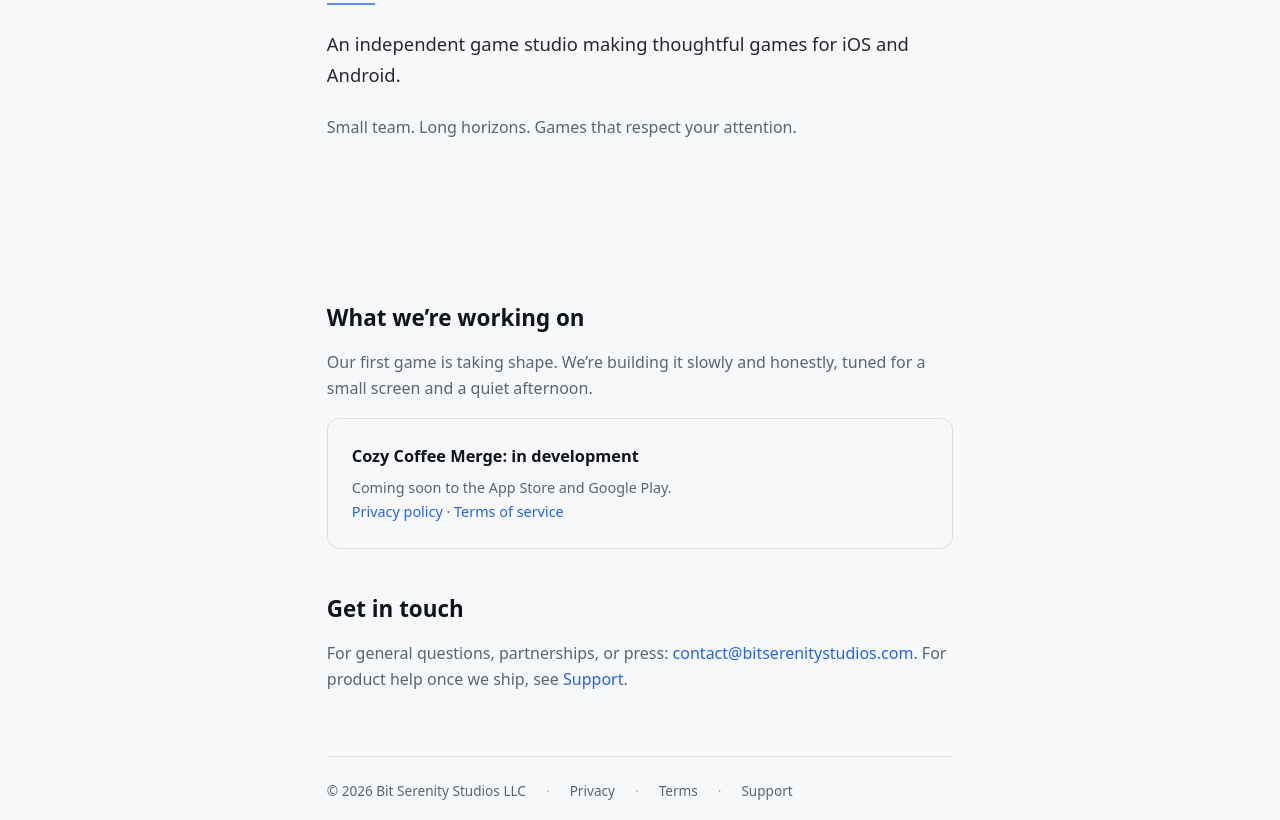
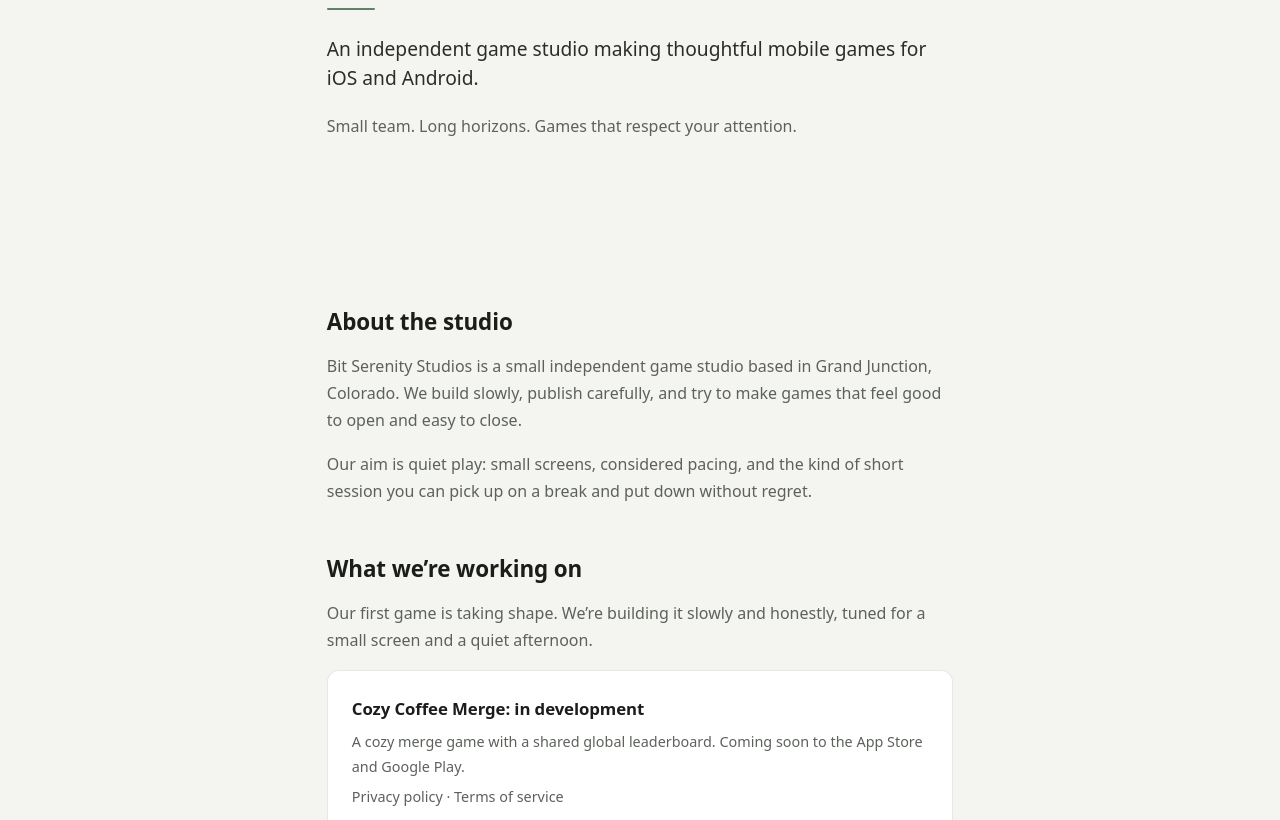
Before and after one commit to Bit-Serenity-Studios/BitSerenitySite, a plain HTML site: page index.html in a window 1280 px wide. Shown: the part 282-1102 px from the top of the page. Drawn offline with Linux system fonts and the light colour scheme.

Commit message:
Site polish: green/gray palette, expand landing, small social meta (#7)
Studio-side rebrand from the placeholder blue accent to a muted moss-
green (dark: #8fb299, light: #3e6349) on warm-gray neutrals. Both
themes now share a coherent design token set (bg / bg-elev / fg /
muted / accent / accent-strong / border / border-strong / tint), so
future components can compose without one-off colors.

Polish:
- New elevated tile background (--bg-elev) and hover border-color
  transition; tiles read as containers, not framed paragraphs.
- Focus-visible outline for keyboard nav (was implicit browser default).
- Selection color uses the accent.
- Softer link hover: color transition + underlined with 3px offset,
  rather than the default hard underline flash.
- Tightened type: h1 gets a slightly negative letter-spacing, larger
  clamp ceiling; h2/h3 gain weight; leading loosened for prose (1.7).
- Callout tint moved to a themed --tint variable so light mode gets
  a subtle green wash instead of the previous fixed rgba that only
  read well in dark mode.
- Footer aligns baselines (was implicit align-items:stretch).

Landing expansion (kept quiet, no walls of text):
- New "About the studio" section: two short prose paragraphs; names
  Grand Junction, Colorado and states the "quiet play" ethos.
- New "What's next" section: one line acknowledging more games are
  coming without promising anything specific.
- Tile note now includes a one-line genre hint ("A cozy merge game
  with a shared global leaderboard").
- Footer gains a location line ("Grand Junction, Colorado").

Social / SEO metadata:
- theme-color for iOS Safari address bar in both palettes.
- OpenGraph tags (title, description, url, type, site_name) plus
  a Twitter summary card, so shared links render as a proper card
  instead of a raw URL.
- Canonical link to the apex URL.

All existing class contracts (.nav, .callout, .effective, .site-footer,
.tile, .lede, .rule, .brand, .dot, .sep) are preserved so /privacy/,
/terms/, and /support/ still render correctly with no changes to those
pages.

Co-authored-by: Claude <noreply@anthropic.com>

```diff
--- a/index.html
+++ b/index.html
@@ -4,7 +4,16 @@
 <meta charset="utf-8">
 <meta name="viewport" content="width=device-width, initial-scale=1">
 <title>Bit Serenity Studios</title>
-<meta name="description" content="Bit Serenity Studios: independent game studio making thoughtful games for iOS and Android.">
+<meta name="description" content="Bit Serenity Studios: a small independent game studio in Colorado making thoughtful mobile games for iOS and Android.">
+<meta name="theme-color" content="#161818" media="(prefers-color-scheme: dark)">
+<meta name="theme-color" content="#f4f5f1" media="(prefers-color-scheme: light)">
+<meta property="og:title" content="Bit Serenity Studios">
+<meta property="og:description" content="A small independent game studio in Colorado making thoughtful mobile games for iOS and Android.">
+<meta property="og:url" content="https://bitserenitystudios.com/">
+<meta property="og:type" content="website">
+<meta property="og:site_name" content="Bit Serenity Studios">
+<meta name="twitter:card" content="summary">
+<link rel="canonical" href="https://bitserenitystudios.com/">
 <link rel="stylesheet" href="/styles.css">
 </head>
 <body>
@@ -20,9 +29,22 @@
     <div class="hero-inner">
       <h1>Bit Serenity<span class="dot">.</span></h1>
       <div class="rule"></div>
-      <p class="lede">An independent game studio making thoughtful games for iOS and Android.</p>
+      <p class="lede">An independent game studio making thoughtful mobile games for iOS and Android.</p>
       <p>Small team. Long horizons. Games that respect your attention.</p>
     </div>
+  </section>
+
+  <section aria-labelledby="about">
+    <h2 id="about">About the studio</h2>
+    <p>
+      Bit Serenity Studios is a small independent game studio based in Grand
+      Junction, Colorado. We build slowly, publish carefully, and try to make
+      games that feel good to open and easy to close.
+    </p>
+    <p>
+      Our aim is quiet play: small screens, considered pacing, and the kind of
+      short session you can pick up on a break and put down without regret.
+    </p>
   </section>
 
   <section aria-labelledby="working-on">
@@ -33,7 +55,7 @@
     </p>
     <div class="tile">
       <p class="tile-title">Cozy Coffee Merge: in development</p>
-      <p class="tile-note">Coming soon to the App Store and Google Play.</p>
+      <p class="tile-note">A cozy merge game with a shared global leaderboard. Coming soon to the App Store and Google Play.</p>
       <p class="tile-note">
         <a href="/games/cozy-coffee-merge/privacy/">Privacy policy</a>
         &middot;
@@ -42,17 +64,27 @@
     </div>
   </section>
 
+  <section aria-labelledby="whats-next">
+    <h2 id="whats-next">What&rsquo;s next</h2>
+    <p>
+      More small games are in the notebook. When one is ready to show, it will
+      appear here first.
+    </p>
+  </section>
+
   <section aria-labelledby="contact">
     <h2 id="contact">Get in touch</h2>
     <p>
       For general questions, partnerships, or press:
       <a href="mailto:contact@bitserenitystudios.com">contact@bitserenitystudios.com</a>.
-      For product help once we ship, see <a href="/support/">Support</a>.
+      For product help once we&rsquo;ve shipped, see <a href="/support/">Support</a>.
     </p>
   </section>
 
   <footer class="site-footer">
     <span>&copy; 2026 Bit Serenity Studios LLC</span>
+    <span class="sep">&middot;</span>
+    <span>Grand Junction, Colorado</span>
     <span class="sep">&middot;</span>
     <a href="/privacy/">Privacy</a>
     <span class="sep">&middot;</span>
--- a/styles.css
+++ b/styles.css
@@ -1,21 +1,30 @@
 :root {
-  --bg: #0b0d10;
-  --fg: #e8ecf1;
-  --muted: #8b95a3;
-  --accent: #6fb1ff;
-  --border: rgba(139, 149, 163, 0.22);
+  --bg: #161818;
+  --bg-elev: #1c1f1d;
+  --fg: #edeeea;
+  --muted: #8f938c;
+  --accent: #8fb299;
+  --accent-strong: #b1cdb8;
+  --border: rgba(160, 168, 158, 0.16);
+  --border-strong: rgba(160, 168, 158, 0.30);
+  --tint: rgba(143, 178, 153, 0.09);
 }
 @media (prefers-color-scheme: light) {
   :root {
-    --bg: #f7f8fa;
-    --fg: #101317;
-    --muted: #5b6472;
-    --accent: #2563eb;
-    --border: rgba(91, 100, 114, 0.18);
+    --bg: #f4f5f1;
+    --bg-elev: #ffffff;
+    --fg: #1a1d1a;
+    --muted: #5c625b;
+    --accent: #3e6349;
+    --accent-strong: #284a34;
+    --border: rgba(90, 98, 88, 0.14);
+    --border-strong: rgba(90, 98, 88, 0.26);
+    --tint: rgba(62, 99, 73, 0.06);
   }
 }
 
 * { box-sizing: border-box; }
+html { scroll-behavior: smooth; }
 html, body {
   margin: 0;
   padding: 0;
@@ -23,7 +32,10 @@ html, body {
   color: var(--fg);
   font-family: ui-sans-serif, system-ui, -apple-system, "Segoe UI", Roboto, sans-serif;
   -webkit-font-smoothing: antialiased;
+  text-rendering: optimizeLegibility;
 }
+
+::selection { background: var(--accent); color: var(--bg); }
 
 .nav {
   display: flex;
@@ -33,10 +45,19 @@ html, body {
   font-size: 0.9rem;
   border-bottom: 1px solid var(--border);
 }
-.nav .brand { color: var(--fg); font-weight: 600; margin-right: auto; }
-.nav a { color: var(--muted); text-decoration: none; }
-.nav a:hover, .nav a:focus { color: var(--accent); }
-.nav a.brand:hover { color: var(--accent); }
+.nav .brand {
+  color: var(--fg);
+  font-weight: 600;
+  margin-right: auto;
+  letter-spacing: 0.005em;
+}
+.nav a {
+  color: var(--muted);
+  text-decoration: none;
+  transition: color 160ms ease;
+}
+.nav a:hover, .nav a:focus-visible { color: var(--accent-strong); }
+.nav a.brand:hover, .nav a.brand:focus-visible { color: var(--fg); }
 
 main {
   max-width: 720px;
@@ -55,41 +76,68 @@ main.landing { max-width: 780px; }
 
 h1 {
   font-weight: 700;
-  letter-spacing: 0.01em;
-  font-size: clamp(1.85rem, 4vw, 2.75rem);
+  letter-spacing: -0.01em;
+  font-size: clamp(2rem, 4.5vw, 2.9rem);
   margin: 0 0 1rem;
   color: var(--fg);
 }
 h1 .dot { color: var(--accent); }
 h2 {
   font-size: clamp(1.15rem, 2.2vw, 1.4rem);
-  margin: 2.75rem 0 1rem;
+  margin: 3rem 0 1rem;
   color: var(--fg);
+  font-weight: 600;
+  letter-spacing: -0.005em;
 }
 h3 {
   font-size: 1rem;
   margin: 1.75rem 0 0.5rem;
   color: var(--fg);
+  font-weight: 600;
 }
+
 p, li {
   color: var(--muted);
   font-size: 1rem;
-  line-height: 1.65;
+  line-height: 1.7;
   margin: 0 0 1rem;
 }
-ul { padding-left: 1.25rem; }
+ul { padding-left: 1.25rem; margin: 0 0 1rem; }
 li { margin-bottom: 0.5rem; }
 
-a { color: var(--accent); text-decoration: none; }
-a:hover, a:focus { text-decoration: underline; }
+a {
+  color: var(--accent);
+  text-decoration: none;
+  transition: color 160ms ease;
+}
+a:hover, a:focus-visible {
+  color: var(--accent-strong);
+  text-decoration: underline;
+  text-underline-offset: 3px;
+  text-decoration-thickness: 1px;
+}
 
-.rule { width: 3rem; height: 2px; background: var(--accent); margin: 1.5rem 0; opacity: 0.7; }
+:focus-visible {
+  outline: 2px solid var(--accent);
+  outline-offset: 3px;
+  border-radius: 2px;
+}
+
+.rule {
+  width: 3rem;
+  height: 2px;
+  background: var(--accent);
+  margin: 1.5rem 0;
+  opacity: 0.8;
+  border-radius: 2px;
+}
 
 .lede {
-  font-size: clamp(1.05rem, 1.6vw, 1.15rem);
+  font-size: clamp(1.1rem, 1.7vw, 1.2rem);
   color: var(--fg);
-  opacity: 0.9;
-  margin-bottom: 1.5rem;
+  opacity: 0.92;
+  margin-bottom: 1.25rem;
+  line-height: 1.55;
 }
 
 .tile {
@@ -97,19 +145,34 @@ a:hover, a:focus { text-decoration: underline; }
   border-radius: 12px;
   padding: 1.5rem;
   margin: 1rem 0 0;
+  background: var(--bg-elev);
+  transition: border-color 200ms ease;
 }
-.tile-title { color: var(--fg); font-weight: 600; margin: 0 0 0.4rem; font-size: 1.02rem; }
-.tile-note { font-size: 0.9rem; color: var(--muted); margin: 0; }
+.tile:hover { border-color: var(--border-strong); }
+.tile-title {
+  color: var(--fg);
+  font-weight: 600;
+  margin: 0 0 0.4rem;
+  font-size: 1.05rem;
+  letter-spacing: -0.005em;
+}
+.tile-note {
+  font-size: 0.9rem;
+  color: var(--muted);
+  margin: 0.35rem 0 0;
+}
+.tile-note a { color: var(--muted); }
+.tile-note a:hover, .tile-note a:focus-visible { color: var(--accent-strong); }
 
 .callout {
   border-left: 3px solid var(--accent);
-  padding: 0.75rem 1.25rem;
+  padding: 0.9rem 1.25rem;
   margin: 1.5rem 0 2rem;
-  background: rgba(111, 177, 255, 0.06);
+  background: var(--tint);
   border-radius: 0 8px 8px 0;
 }
 .callout p { color: var(--fg); margin: 0; }
-.callout strong { color: var(--accent); }
+.callout strong { color: var(--accent-strong); }
 
 .effective {
   font-size: 0.85rem;
@@ -127,7 +190,11 @@ footer.site-footer {
   display: flex;
   gap: 1.25rem;
   flex-wrap: wrap;
+  align-items: baseline;
 }
-footer.site-footer a { color: var(--muted); }
-footer.site-footer a:hover { color: var(--accent); }
+footer.site-footer a {
+  color: var(--muted);
+  transition: color 160ms ease;
+}
+footer.site-footer a:hover, footer.site-footer a:focus-visible { color: var(--accent-strong); }
 footer .sep { opacity: 0.5; }
```
